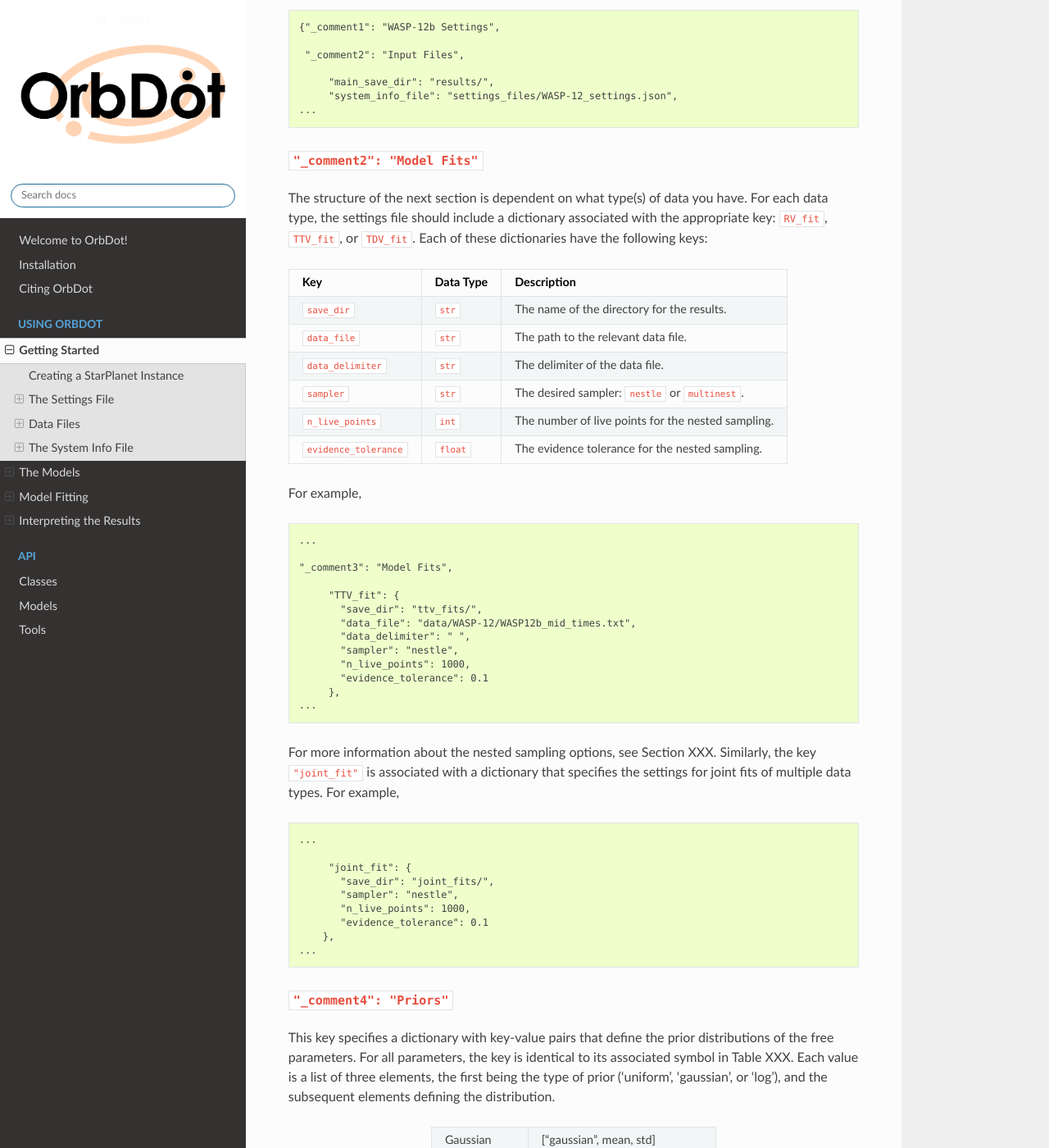
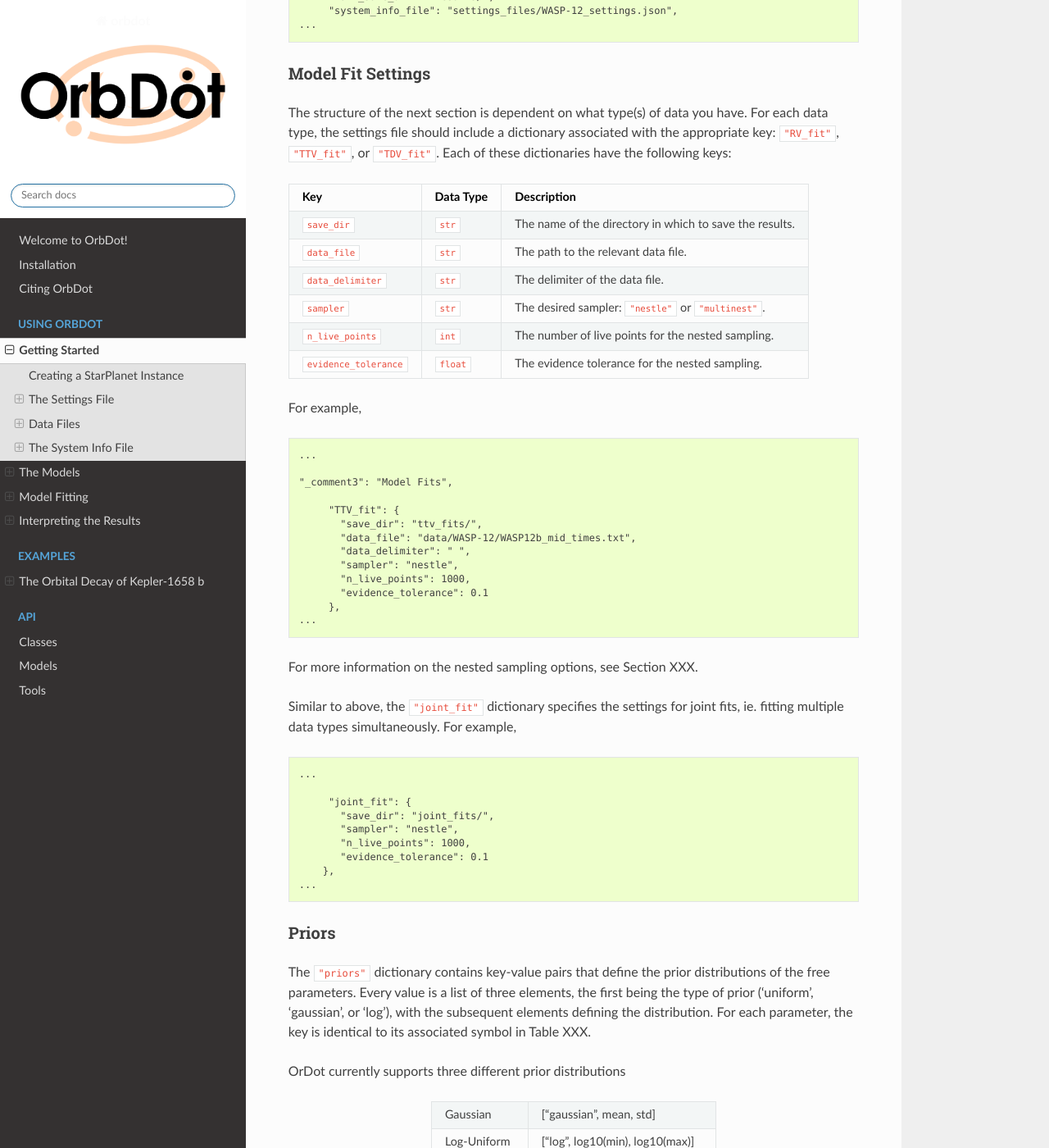
Before and after one commit to simonehagey/orbdot, a Sphinx documentation site: the page built from docs/source/getting_started.rst, in a window 1280 px wide and 1400 px high, scrolled down 2381 px. Shown: the whole window at 82% size. Built offline with Sphinx 7.4.7 and the Read the Docs theme 2.0.0, drawn with Linux system fonts in a browser that asks for light colours; some of the changed text lies outside the part shown.

Commit message:
updating docs

```diff
--- a/docs/source/getting_started.rst
+++ b/docs/source/getting_started.rst
@@ -68,10 +68,7 @@
 
 The Settings File
 -----------------
-This file is the highest level of input, being the only file that the :class:`~orbdot.star_planet.StarPlanet` class needs to read.  This ``.json`` file is the top-level input file. It specifies the path names containing the data, the desired nested sampling implementation and settings, the system information file, directories to save the results, and priors. The keys are:
-
-. This 'settings_file' provides the directories that contain the data and
-        specifies certain settings needed for model fitting algorithms, including the priors.
+This .json file is the primary input required by the :class:`~orbdot.star_planet.StarPlanet` class. It specifies the path names for the data, the desired nested sampling implementation and settings, the system information file, directories for saving results, and priors. The keys are:
 
 .. list-table::
    :header-rows: 1
@@ -108,7 +105,7 @@
 ^^^^^^^^^^^^^^^^
 Not all of the parts of the settings file need to be populated. There is a default settings file (``"defaults/fit_settings.json"``) that gets merged with the user provided one, which keeps everything consistent and conveniently provides reasonable uninformative priors on unconstrained parameters like :math:`e\cos{w}` and :math:`e\sin{w}`. If a key is provided by the user, that value overrides the default one.
 
-.. seealso:: Default Settings File
+.. admonition:: Default Settings File
   :class: dropdown
 
   .. code-block:: text
@@ -187,9 +184,9 @@
            }
     }
 
-``"_comment1": "Input Files"``
-^^^^^^^^^^^^^^^^^^^^^^^^^^^^^^
-The first part of the settings file specifies important path names:
+Input Files
+^^^^^^^^^^^
+The first part of the settings file specifies important path names with the following keys:
 
 .. list-table::
    :header-rows: 1
@@ -223,9 +220,9 @@
           "system_info_file": "settings_files/WASP-12_settings.json",
      ...
 
-``"_comment2": "Model Fits"``
-^^^^^^^^^^^^^^^^^^^^^^^^^^^^^
-The structure of the next section is dependent on what type(s) of data you have. For each data type, the settings file should include a dictionary associated with the appropriate key: ``RV_fit``, ``TTV_fit``, or ``TDV_fit``. Each of these dictionaries have the following keys:
+Model Fit Settings
+^^^^^^^^^^^^^^^^^^
+The structure of the next section is dependent on what type(s) of data you have. For each data type, the settings file should include a dictionary associated with the appropriate key: ``"RV_fit"``, ``"TTV_fit"``, or ``"TDV_fit"``. Each of these dictionaries have the following keys:
 
 .. list-table::
    :header-rows: 1
@@ -235,7 +232,7 @@
      - Description
    * - ``save_dir``
      - ``str``
-     - The name of the directory for the results.
+     - The name of the directory in which to save the results.
    * - ``data_file``
      - ``str``
      - The path to the relevant data file.
@@ -244,7 +241,7 @@
      - The delimiter of the data file.
    * - ``sampler``
      - ``str``
-     - The desired sampler: ``nestle`` or ``multinest``.
+     - The desired sampler: ``"nestle"`` or ``"multinest"``.
    * - ``n_live_points``
      - ``int``
      - The number of live points for the nested sampling.
@@ -270,7 +267,9 @@
           },
      ...
 
-For more information about the nested sampling options, see Section XXX. Similarly, the key ``"joint_fit"`` is associated with a dictionary that specifies the settings for joint fits of multiple data types. For example,
+For more information on the nested sampling options, see Section XXX.
+
+Similar to above, the ``"joint_fit"`` dictionary specifies the settings for joint fits, ie. fitting multiple data types simultaneously. For example,
 
 .. code-block:: text
 
@@ -284,9 +283,11 @@
          },
      ...
 
-``"_comment4": "Priors"``
-^^^^^^^^^^^^^^^^^^^^^^^^^
-This key specifies a dictionary with key-value pairs that define the prior distributions of the free parameters. For all parameters, the key is identical to its associated symbol in Table XXX. Each value is a list of three elements, the first being the type of prior ('uniform', 'gaussian', or 'log'), and the subsequent elements defining the distribution.
+Priors
+^^^^^^
+The ``"priors"`` dictionary contains key-value pairs that define the prior distributions of the free parameters. Every value is a list of three elements, the first being the type of prior ('uniform', 'gaussian', or 'log'), with the subsequent elements defining the distribution. For each parameter, the key is identical to its associated symbol in Table XXX.
+
+OrDot currently supports three different prior distributions
 
 .. table::
    :name: tab:priors
--- a/docs/source/installation.rst
+++ b/docs/source/installation.rst
@@ -27,9 +27,3 @@
 - `Nestle <https://github.com/kbarbary/nestle>`_ by Kyle Barbary.
 - `PyMultiNest <https://github.com/JohannesBuchner/PyMultiNest>`_ by Johannes Buchner, a Python interface
   for `MultiNest <https://github.com/JohannesBuchner/MultiNest>`_.
-
-
-Nestle vs. PyMultiNest
-----------------------
-
-Text...
```
Also changed, not shown: docs/source/example_kepler-1658.rst (added, +130 -0 lines), docs/source/index.rst (+10 -8 lines), docs/source/model_fitting.rst (+38 -76 lines), docs/source/models.rst (+35 -27 lines), 1 other file.
